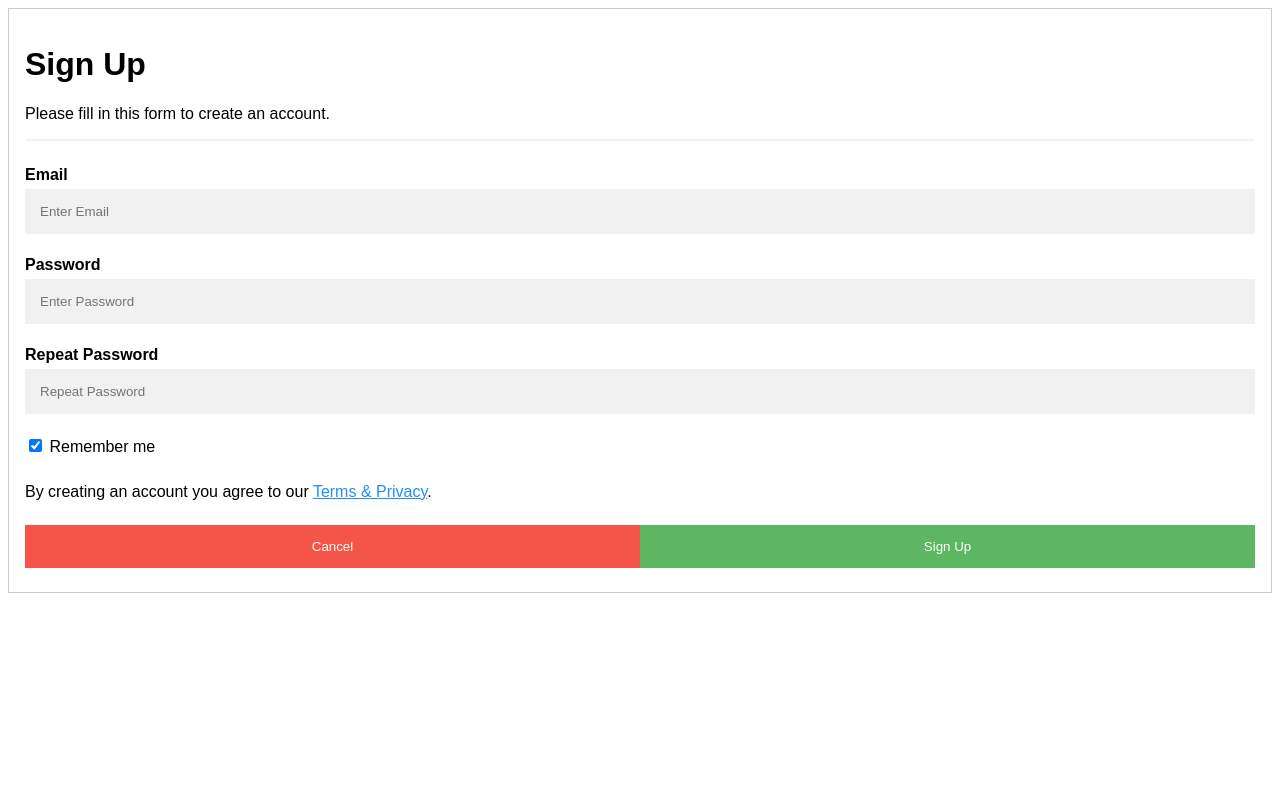
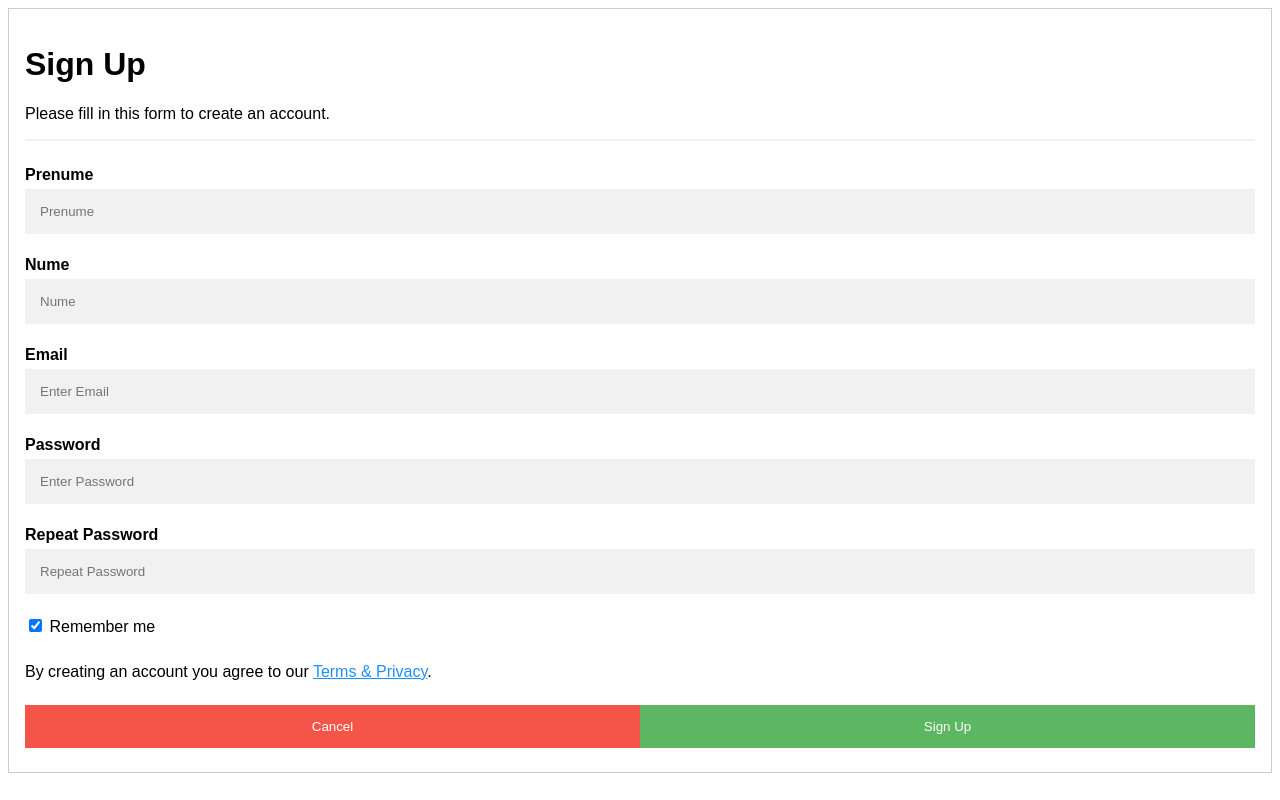
Before and after one commit to danutzzb/proiectPhp, a PHP site: page /signup.html in a window 1280 px wide. Run offline with PHP 8.4, Linux system fonts and the light colour scheme.

Commit message:
working login and signup home

```diff
--- a/config.php
+++ b/config.php
@@ -1,5 +1,5 @@
 <?php
-define('DB_NAME', 'phptest');
+define('DB_NAME', 'contacte');
 define('DB_USER', 'root');
 define('DB_PASS', '');
 define('DB_HOST', 'localhost');
--- a/log.php
+++ b/log.php
@@ -10,14 +10,14 @@ if(isset($_POST['email']) || isset($_POST['psw']) || isset($_POST['Login'])){
 }
 
 
-$query = "SELECT user FROM users WHERE user = '$user' AND password = '$psw'";
+$query = "SELECT nume_utilizator FROM contacte.utilizatori WHERE nume_utilizator = '$user' AND parola = '$psw' ";
 $data = mysqli_query($conn, $query);
 
 if(mysqli_num_rows($data)==1){
 
     $row = mysqli_fetch_array($data);
 
-    $user = $row['user'];
+    $user = $row['nume_utilizator'];
 
     echo  $user . ' succesfully connected to database';
 }
@@ -27,3 +27,4 @@ if(mysqli_num_rows($data)==1){
 }
 
 mysqli_fetch_array($data);
+var_dump($query);
--- a/signup.html
+++ b/signup.html
@@ -79,6 +79,12 @@ button:hover {
     <p>Please fill in this form to create an account.</p>
     <hr>
 
+    <label for="prenume"><b>Prenume</b></label>
+    <input type="text" placeholder="Prenume" name="prenume" required>
+
+    <label for="nume"><b>Nume</b></label>
+    <input type="text" placeholder="Nume" name="nume" required>
+
     <label for="email"><b>Email</b></label>
     <input type="text" placeholder="Enter Email" name="email" required>
 
```
Also changed, not shown: db.php (+12 -2 lines).
